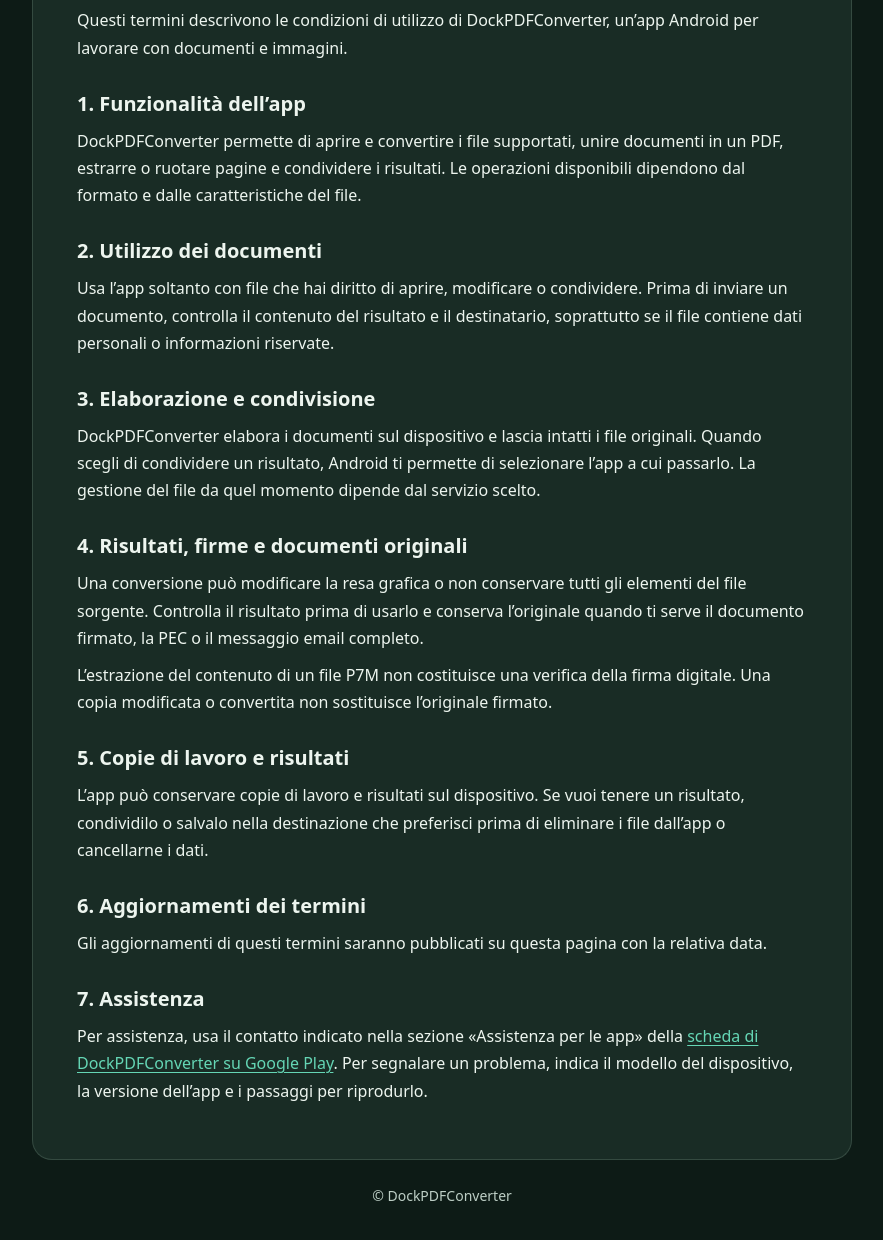
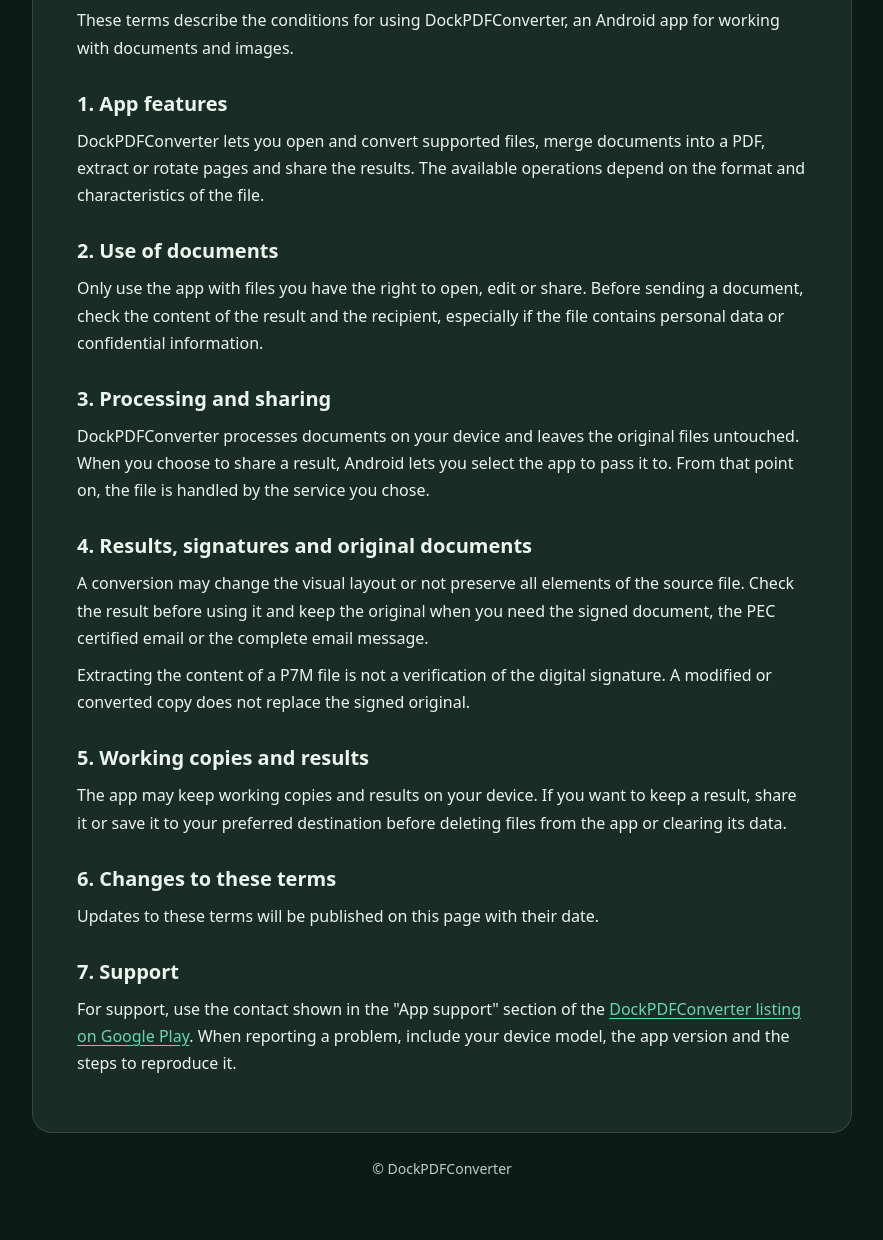
Before and after one commit to ingEnricoGiorgi/ingenricogiorgi.github.io, a plain HTML site: page termini-di-servizio/dockpdf.html in a window 1280 px wide. Shown: the part 232-1472 px from the top of the page, without its empty margins (198-1081 px from the left). After the commit the page ends 1444 px from the top, so only its background shows below. Drawn offline with Linux system fonts and the light colour scheme.

Commit message:
Translate terms of service from Italian to English

```diff
--- a/termini-di-servizio/dockpdf.html
+++ b/termini-di-servizio/dockpdf.html
@@ -1,10 +1,10 @@
 <!DOCTYPE html>
-<html lang="it">
+<html lang="en">
 <head>
   <meta charset="UTF-8">
   <meta name="viewport" content="width=device-width, initial-scale=1">
-  <meta name="description" content="Termini di servizio di DockPDFConverter, l’app Android per aprire, convertire e unire documenti.">
-  <title>Termini di servizio — DockPDFConverter</title>
+  <meta name="description" content="Terms of Service for DockPDFConverter, the Android app to open, convert and merge documents.">
+  <title>Terms of Service — DockPDFConverter</title>
   <style>
     :root {
       color-scheme: dark;
@@ -89,75 +89,75 @@
   </header>
 
   <main class="container">
-    <h1>Termini di servizio</h1>
+    <h1>Terms of Service</h1>
     <p class="updated">
-      Ultimo aggiornamento: <time datetime="2026-11-04">4 novembre 2026</time>
+      Last updated: <time datetime="2026-11-21">November 21, 2026</time>
     </p>
 
     <p>
-      Questi termini descrivono le condizioni di utilizzo di
-      DockPDFConverter, un’app Android per lavorare con documenti e immagini.
+      These terms describe the conditions for using DockPDFConverter,
+      an Android app for working with documents and images.
     </p>
 
-    <h2>1. Funzionalità dell’app</h2>
+    <h2>1. App features</h2>
     <p>
-      DockPDFConverter permette di aprire e convertire i file supportati,
-      unire documenti in un PDF, estrarre o ruotare pagine e condividere
-      i risultati. Le operazioni disponibili dipendono dal formato
-      e dalle caratteristiche del file.
+      DockPDFConverter lets you open and convert supported files,
+      merge documents into a PDF, extract or rotate pages and share
+      the results. The available operations depend on the format
+      and characteristics of the file.
     </p>
 
-    <h2>2. Utilizzo dei documenti</h2>
+    <h2>2. Use of documents</h2>
     <p>
-      Usa l’app soltanto con file che hai diritto di aprire, modificare
-      o condividere. Prima di inviare un documento, controlla il contenuto
-      del risultato e il destinatario, soprattutto se il file contiene
-      dati personali o informazioni riservate.
+      Only use the app with files you have the right to open, edit
+      or share. Before sending a document, check the content of the
+      result and the recipient, especially if the file contains
+      personal data or confidential information.
     </p>
 
-    <h2>3. Elaborazione e condivisione</h2>
+    <h2>3. Processing and sharing</h2>
     <p>
-      DockPDFConverter elabora i documenti sul dispositivo e lascia
-      intatti i file originali. Quando scegli di condividere un risultato,
-      Android ti permette di selezionare l’app a cui passarlo.
-      La gestione del file da quel momento dipende dal servizio scelto.
+      DockPDFConverter processes documents on your device and leaves
+      the original files untouched. When you choose to share a result,
+      Android lets you select the app to pass it to.
+      From that point on, the file is handled by the service you chose.
     </p>
 
-    <h2>4. Risultati, firme e documenti originali</h2>
+    <h2>4. Results, signatures and original documents</h2>
     <p>
-      Una conversione può modificare la resa grafica o non conservare
-      tutti gli elementi del file sorgente. Controlla il risultato prima
-      di usarlo e conserva l’originale quando ti serve il documento
-      firmato, la PEC o il messaggio email completo.
+      A conversion may change the visual layout or not preserve all
+      elements of the source file. Check the result before using it
+      and keep the original when you need the signed document,
+      the PEC certified email or the complete email message.
     </p>
     <p>
-      L’estrazione del contenuto di un file P7M non costituisce una
-      verifica della firma digitale. Una copia modificata o convertita
-      non sostituisce l’originale firmato.
+      Extracting the content of a P7M file is not a verification of
+      the digital signature. A modified or converted copy does not
+      replace the signed original.
     </p>
 
-    <h2>5. Copie di lavoro e risultati</h2>
+    <h2>5. Working copies and results</h2>
     <p>
-      L’app può conservare copie di lavoro e risultati sul dispositivo.
-      Se vuoi tenere un risultato, condividilo o salvalo nella
-      destinazione che preferisci prima di eliminare i file dall’app
-      o cancellarne i dati.
+      The app may keep working copies and results on your device.
+      If you want to keep a result, share it or save it to your
+      preferred destination before deleting files from the app
+      or clearing its data.
     </p>
 
-    <h2>6. Aggiornamenti dei termini</h2>
+    <h2>6. Changes to these terms</h2>
     <p>
-      Gli aggiornamenti di questi termini saranno pubblicati su questa
-      pagina con la relativa data.
+      Updates to these terms will be published on this page with
+      their date.
     </p>
 
-    <h2>7. Assistenza</h2>
+    <h2>7. Support</h2>
     <p>
-      Per assistenza, usa il contatto indicato nella sezione
-      «Assistenza per le app» della
+      For support, use the contact shown in the "App support" section
+      of the
       <a href="https://play.google.com/store/apps/details?id=it.docpdfconverter">
-        scheda di DockPDFConverter su Google Play</a>.
-      Per segnalare un problema, indica il modello del dispositivo,
-      la versione dell’app e i passaggi per riprodurlo.
+        DockPDFConverter listing on Google Play</a>.
+      When reporting a problem, include your device model,
+      the app version and the steps to reproduce it.
     </p>
   </main>
 
```
